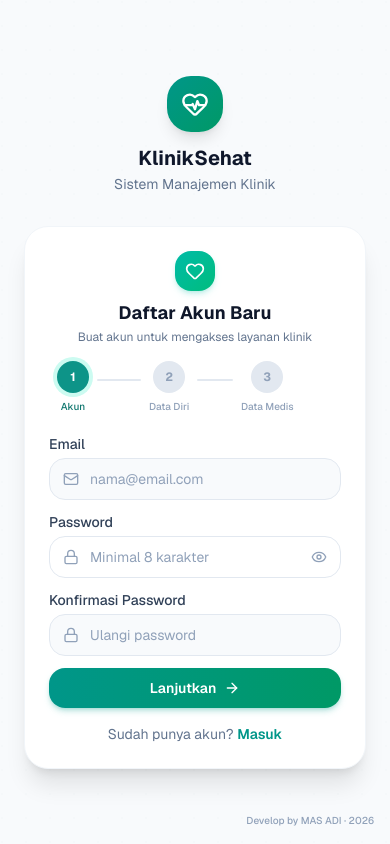
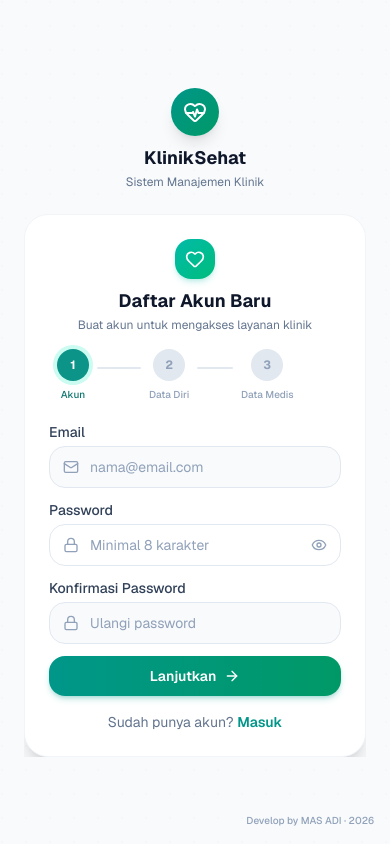
Before and after one commit to muhammadindrawan24/adi-sistemmanajemenklinik, a Next.js app: page /register in a window 390 px wide. Built offline with nearby package versions, Linux system fonts and the light colour scheme.

Commit message:
fix: hilangkan scrollbar di halaman auth

```diff
--- a/src/app/(auth)/layout.tsx
+++ b/src/app/(auth)/layout.tsx
@@ -6,7 +6,7 @@ export default function AuthLayout({
   children: React.ReactNode;
 }) {
   return (
-    <div className="min-h-screen flex bg-slate-50">
+    <div className="min-h-screen flex bg-slate-50 overflow-hidden">
       {/* Left panel — branding */}
       <div className="hidden lg:flex lg:w-[48%] relative overflow-hidden bg-gradient-to-br from-teal-800 via-teal-700 to-emerald-800">
         {/* Decorative medical cross pattern */}
@@ -189,14 +189,14 @@ export default function AuthLayout({
           </p>
         </div>
 
-        <div className="relative z-10 w-full max-w-md">
+        <div className="relative z-10 w-full max-w-md overflow-hidden">
           {/* Mobile logo — shown only on small screens */}
-          <div className="lg:hidden text-center mb-8">
-            <div className="inline-flex items-center justify-center w-14 h-14 bg-gradient-to-br from-teal-600 to-emerald-600 rounded-2xl mb-3 shadow-lg">
-              <HeartPulse className="h-7 w-7 text-white" />
+          <div className="lg:hidden text-center mb-6">
+            <div className="inline-flex items-center justify-center w-12 h-12 bg-gradient-to-br from-teal-600 to-emerald-600 rounded-2xl mb-2 shadow-lg">
+              <HeartPulse className="h-6 w-6 text-white" />
             </div>
-            <h1 className="text-xl font-bold text-slate-900">KlinikSehat</h1>
-            <p className="text-sm text-slate-500 mt-0.5">Sistem Manajemen Klinik</p>
+            <h1 className="text-lg font-bold text-slate-900">KlinikSehat</h1>
+            <p className="text-xs text-slate-500 mt-0.5">Sistem Manajemen Klinik</p>
           </div>
 
           {/* Card */}
```
